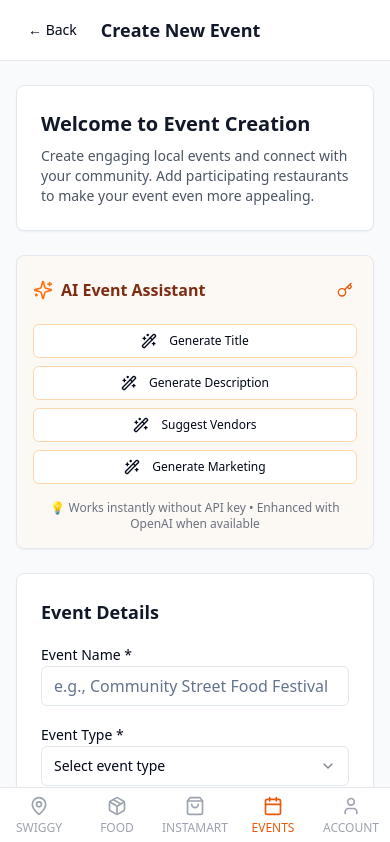
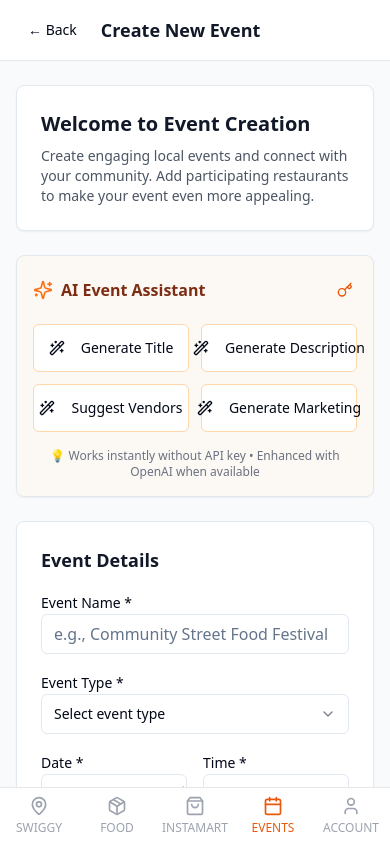
Before and after one commit to Akkumon/Swiggy-Events, a React (Vite) app: page /create-event in a window 390 px wide. Shown: the top 842 px of the page. Built offline with nearby package versions, Linux system fonts and the light colour scheme.

Commit message:
Fix: AI Assistant button mobile view
Adjust the AI Assistant button's styling in the mobile view to address visual inconsistencies.

```diff
--- a/src/components/AIEventHelper.tsx
+++ b/src/components/AIEventHelper.tsx
@@ -124,49 +124,49 @@ const AIEventHelper = ({
           </div>
         )}
 
-        <div className="grid grid-cols-1 sm:grid-cols-2 gap-2">
+        <div className="grid grid-cols-2 gap-3">
           <Button
             variant="outline"
-            className="w-full border-orange-200 hover:bg-orange-100 text-xs sm:text-sm p-2 sm:p-3 h-auto"
+            className="w-full border-orange-200 hover:bg-orange-100 text-sm py-3 h-auto min-h-[48px] flex items-center justify-center"
             onClick={() => handleAIAction('title')}
             disabled={isLoading || isGenerating}
           >
-            <Wand2 className="mr-1 sm:mr-2 h-3 w-3 sm:h-4 sm:w-4 flex-shrink-0" />
-            <span className="truncate">
+            <Wand2 className="mr-2 h-4 w-4 flex-shrink-0" />
+            <span className="text-center leading-tight">
               {isGenerating ? 'Generating...' : 'Generate Title'}
             </span>
           </Button>
 
           <Button
             variant="outline"
-            className="w-full border-orange-200 hover:bg-orange-100 text-xs sm:text-sm p-2 sm:p-3 h-auto"
+            className="w-full border-orange-200 hover:bg-orange-100 text-sm py-3 h-auto min-h-[48px] flex items-center justify-center"
             onClick={() => handleAIAction('description')}
             disabled={isLoading || isGenerating}
           >
-            <Wand2 className="mr-1 sm:mr-2 h-3 w-3 sm:h-4 sm:w-4 flex-shrink-0" />
-            <span className="truncate">
+            <Wand2 className="mr-2 h-4 w-4 flex-shrink-0" />
+            <span className="text-center leading-tight">
               {isGenerating ? 'Generating...' : 'Generate Description'}
             </span>
           </Button>
 
           <Button
             variant="outline"
-            className="w-full border-orange-200 hover:bg-orange-100 text-xs sm:text-sm p-2 sm:p-3 h-auto"
+            className="w-full border-orange-200 hover:bg-orange-100 text-sm py-3 h-auto min-h-[48px] flex items-center justify-center"
             onClick={onSuggestVendors}
             disabled={isLoading || isGenerating}
           >
-            <Wand2 className="mr-1 sm:mr-2 h-3 w-3 sm:h-4 sm:w-4 flex-shrink-0" />
-            <span className="truncate">Suggest Vendors</span>
+            <Wand2 className="mr-2 h-4 w-4 flex-shrink-0" />
+            <span className="text-center leading-tight">Suggest Vendors</span>
           </Button>
 
           <Button
             variant="outline"
-            className="w-full border-orange-200 hover:bg-orange-100 text-xs sm:text-sm p-2 sm:p-3 h-auto"
+            className="w-full border-orange-200 hover:bg-orange-100 text-sm py-3 h-auto min-h-[48px] flex items-center justify-center"
             onClick={() => handleAIAction('marketing')}
             disabled={isLoading || isGenerating}
           >
-            <Wand2 className="mr-1 sm:mr-2 h-3 w-3 sm:h-4 sm:w-4 flex-shrink-0" />
-            <span className="truncate">
+            <Wand2 className="mr-2 h-4 w-4 flex-shrink-0" />
+            <span className="text-center leading-tight">
               {isGenerating ? 'Generating...' : 'Generate Marketing'}
             </span>
           </Button>
```
